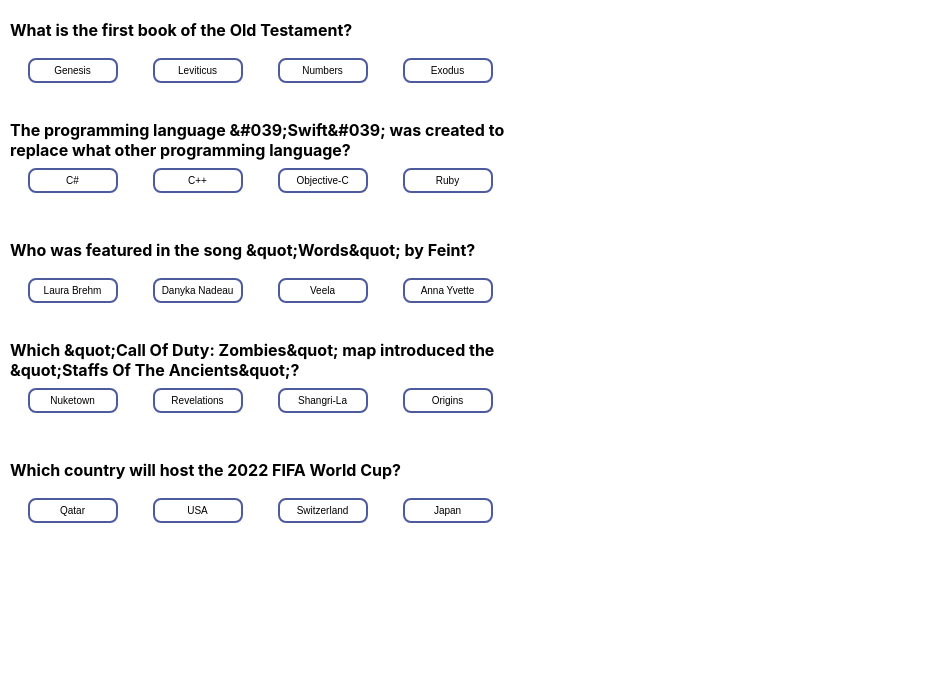
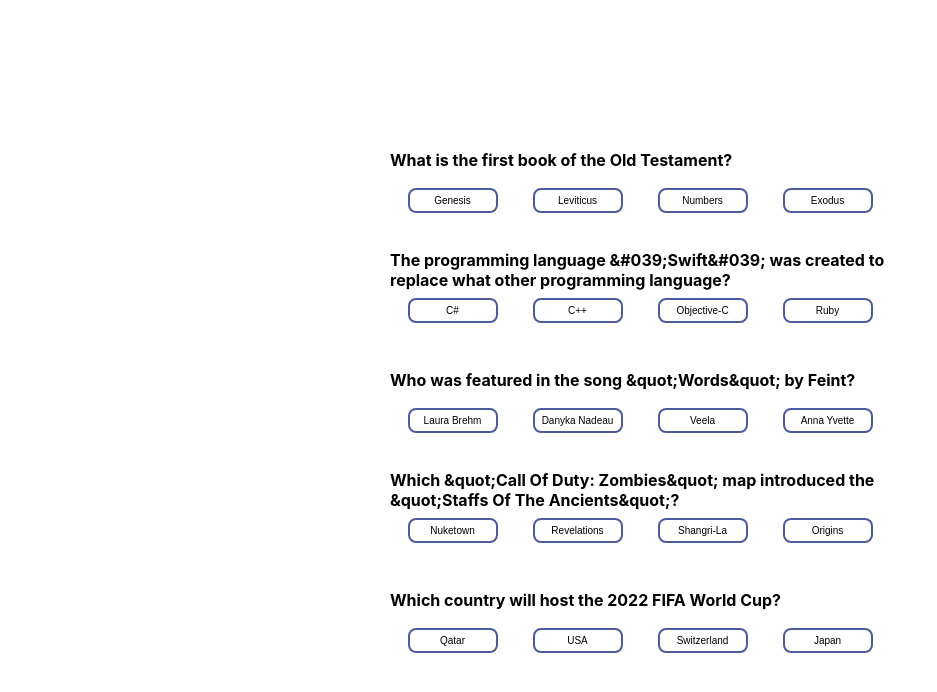
Before and after one commit to MarekRykaczewski/quiz-react, a React (Create React App) app: page / in a window 1280 px wide. Shown: the top 692 px of the page, without its empty margins (0-937 px from the left). Built offline with nearby package versions, Linux system fonts and the light colour scheme.

Commit message:
add body styling

```diff
--- a/src/App.css
+++ b/src/App.css
@@ -1,3 +1,11 @@
+body {
+  display: flex;
+  justify-content: center;
+  align-items: center;
+  width: 100vw;
+  height: 100vh;
+}
+
 .App {
   display: flex;
   flex-direction: column;
```
